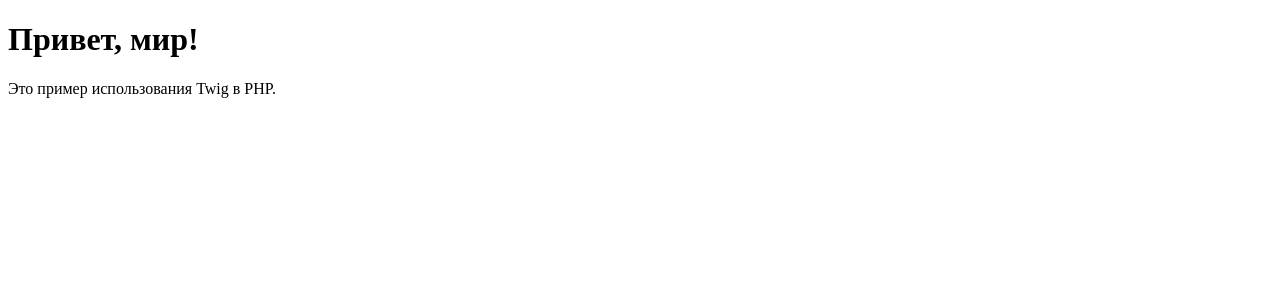
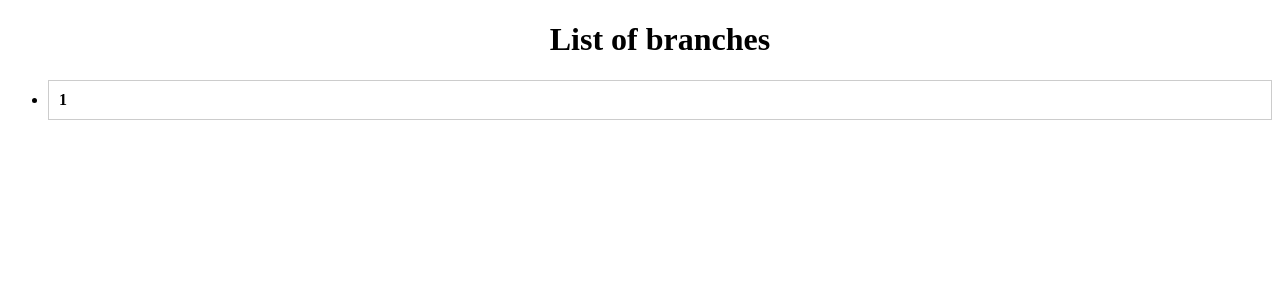
Before and after one commit to RLafleet/org_structure, a PHP site: page / in a window 1280 px wide. Shown: the top 300 px of the page. Run offline with PHP 8.4, Linux system fonts and the light colour scheme; tables that the repository leaves empty or names only in its code hold one stand-in row (values such as "Sample post").

Commit message:
Добавил классы и методы для получения данных о филиалах. Вынес отдельно подключение к бд. Добавил простенькие стили для филиалов. Добавил шаблоны филиалов, работников и основной странички компании

```diff
--- /dev/null
+++ b/classes/config/DbConfig.class.php
@@ -0,0 +1,10 @@
+<?php
+
+class DbConfig
+{
+    const DB_HOST = "localhost";
+    const DB_NAME = "org_structure";
+    const DB_USER = "root";
+    const DB_PASS = "";
+
+}
--- /dev/null
+++ b/classes/connection/OrgStructureConnection.class.php
@@ -0,0 +1,25 @@
+<?php
+declare(strict_types=1);
+
+namespace classes\connection;
+
+use DbConfig;
+use mysqli;
+
+class OrgStructureConnection
+{
+    private static $orgStructureConnection;
+
+    public function __construct()
+    {
+        self::$orgStructureConnection = new mysqli(DbConfig::DB_HOST, DbConfig::DB_USER, DbConfig::DB_PASS, DbConfig::DB_NAME);
+    }
+
+    public static function GetDbConnection()
+    {
+        if (!isset(self::$orgStructureConnection)) {
+            new OrgStructureConnection();
+        }
+        return self::$orgStructureConnection;
+    }
+}
--- /dev/null
+++ b/classes/dbTable/OrgStructureRequestTable.class.php
@@ -0,0 +1,18 @@
+<?php
+use classes\util\dbQueryUtil;
+require_once $_SERVER['DOCUMENT_ROOT'] . '/classes/util/dbQueryUtil.class.php';
+
+class OrgStructureRequestTable
+{
+    /**
+     * @return array
+     */
+    public static function GetInfoAboutOrgBranches(): array
+    {
+        $config = include $_SERVER['DOCUMENT_ROOT'] . '/classes/config/DbConfig.class.php';
+
+        $sql = "SELECT * FROM company_branch";
+
+        return DbQueryUtils::Fetch($sql);
+    }
+}
--- /dev/null
+++ b/classes/util/dbQueryUtil.class.php
@@ -0,0 +1,36 @@
+<?php
+use classes\connection\OrgStructureConnection;
+require_once $_SERVER['DOCUMENT_ROOT'] . '/classes/connection/OrgStructureConnection.class.php';
+
+class DbQueryUtils
+{
+    /**
+     * @param $sql
+     * @return array
+     */
+    public static function Fetch($sql): array
+    {
+        $array = [];
+        $result = self::Query($sql);
+        if ($result)
+        {
+            while ($row = mysqli_fetch_assoc($result))
+            {
+                $array[] = $row;
+            }
+            mysqli_free_result($result);
+        }
+
+        return $array;
+    }
+
+    /**
+     * @param $sql
+     * @return bool|mysqli_result
+     */
+    private static function Query($sql)
+    {
+        $connection = OrgStructureConnection::GetDbConnection();
+        return mysqli_query($connection, $sql);
+    }
+}
--- /dev/null
+++ b/css/branch.html.css
@@ -0,0 +1,5 @@
+.workers__title {
+    display: flex;
+    justify-content: center;
+    align-items: center;
+}
--- /dev/null
+++ b/css/index.html.css
@@ -0,0 +1,34 @@
+.content__branches-list {
+    display: flex;
+    justify-content: center;
+    align-items: center;
+}
+
+.work-item {
+    display: flex;
+    flex-direction: row;
+    gap: 10px;
+    border: 1px solid #ccc;
+    padding: 10px;
+    margin-bottom: 10px;
+}
+
+.work-id {
+    font-weight: bold;
+}
+
+.branch-name {
+    color: #007bff;
+}
+
+.city {
+    font-style: italic; /* Делаем текст курсивом */
+}
+
+.address {
+    /* Можно добавить дополнительные стили для адреса */
+}
+
+.workers-count {
+    /* Можно добавить дополнительные стили для количества работников */
+}
--- a/index.php
+++ b/index.php
@@ -1,23 +1,17 @@
 <?php
 declare(strict_types=1);
 require_once $_SERVER['DOCUMENT_ROOT'] . '/vendor/autoload.php';
-
-$TEMPLATE_NAME = "/public/index.html.twig";
+require_once $_SERVER['DOCUMENT_ROOT'] . '/classes/dbTable/OrgStructureRequestTable.class.php';
 use Twig\Environment;
 use Twig\Loader\FilesystemLoader;
 
-$servername = "localhost";
-$username = "root";
-$password = "";
+$TEMPLATE_NAME = "/public/index.html.twig";
 
-$conn = new mysqli($servername, $username, $password, "org_structure");
-
-if ($conn->connect_error) {
-    die("Connection failed: " . $conn->connect_error);
-}
-
-$loader = new FilesystemLoader(__DIR__);
+$loader = new FilesystemLoader($_SERVER['DOCUMENT_ROOT']);
 $twig = new Environment($loader);
 
-echo $twig->render($TEMPLATE_NAME);
-?>
+$rows = OrgStructureRequestTable::GetInfoAboutOrgBranches();
+
+echo $twig->render($TEMPLATE_NAME,
+    ['rows' => $rows]
+);
--- a/public/index.html.twig
+++ b/public/index.html.twig
@@ -1,10 +1,25 @@
 <!DOCTYPE html>
-<html>
+<html lang="en">
 <head>
-    <title>Пример Twig</title>
+    <meta charset="UTF-8">
+    <meta name="viewport" content="width=device-width, initial-scale=1.0">
+    <title>Список рабочих мест</title>
+    <link rel="stylesheet" href="/css/index.html.css">
 </head>
 <body>
-<h1>Привет, мир!</h1>
-<p>Это пример использования Twig в PHP.</p>
+<ul class="work-page">
+    <h1 class="content__branches-list">List of branches</h1>
+    {% for row in rows %}
+        <li class="work-page__branches">
+            <div class="work-item">
+                <div class="work-id">{{ row.id }}</div>
+                <a class="branch-name" href="/branch.php?id={{ row.id|trim }}">{{ row.branch_name }}</a>
+                <div class="city">{{ row.city }}</div>
+                <div class="address">{{ row.address }}</div>
+                <div class="workers-count">{{ row.workers_count }}</div>
+            </div>
+        </li>
+    {% endfor %}
+</ul>
 </body>
 </html>
```
Also changed, not shown: branch.php (added, +19 -0 lines), classes/dbTable/BranchWorkersRequestTable.class.php (added, +32 -0 lines), public/branch.html.twig (added, +15 -0 lines), public/worker.html.twig (added, +14 -0 lines), worker.php (added, +13 -0 lines), css/worker.html.css (added), 1 other file.
